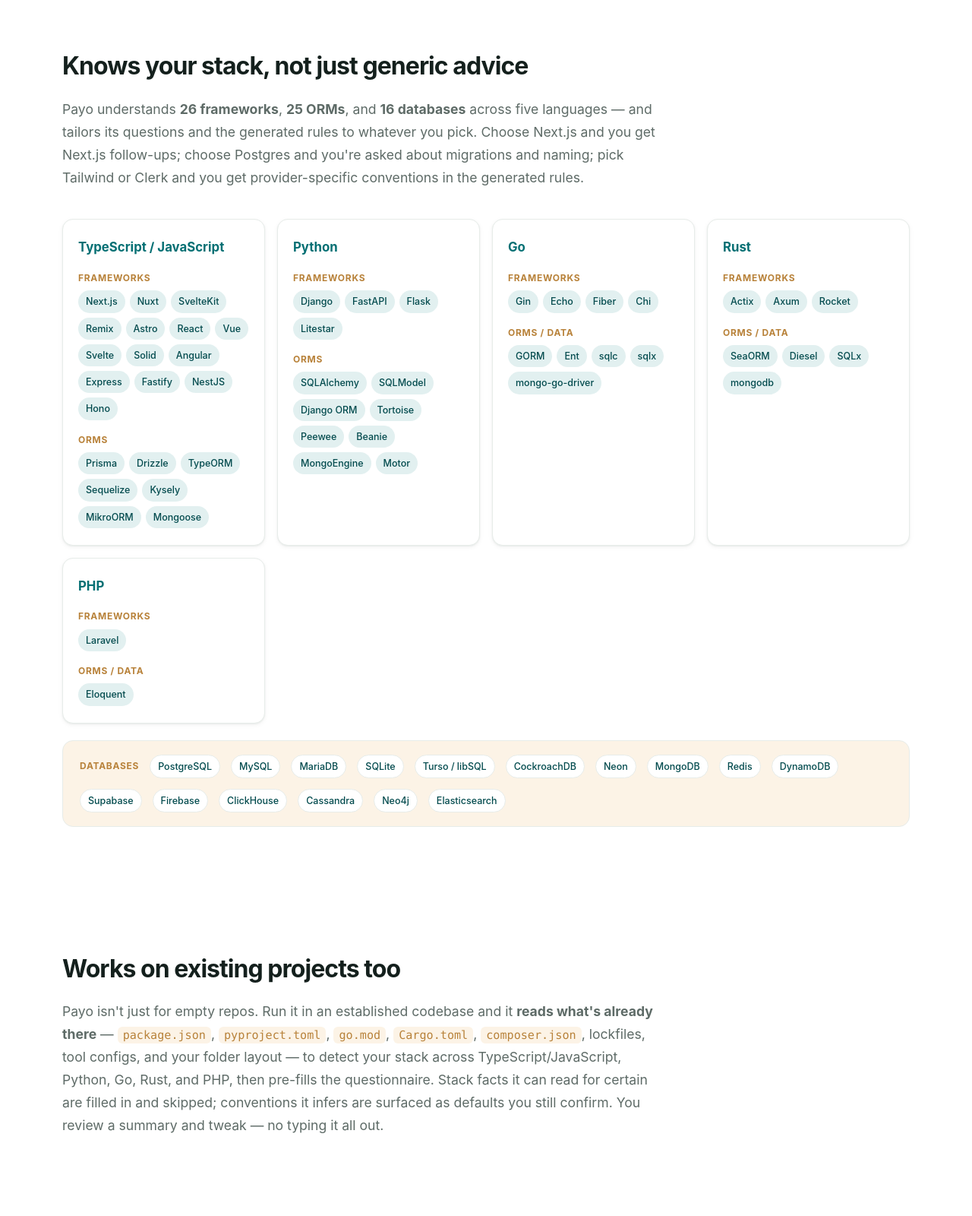
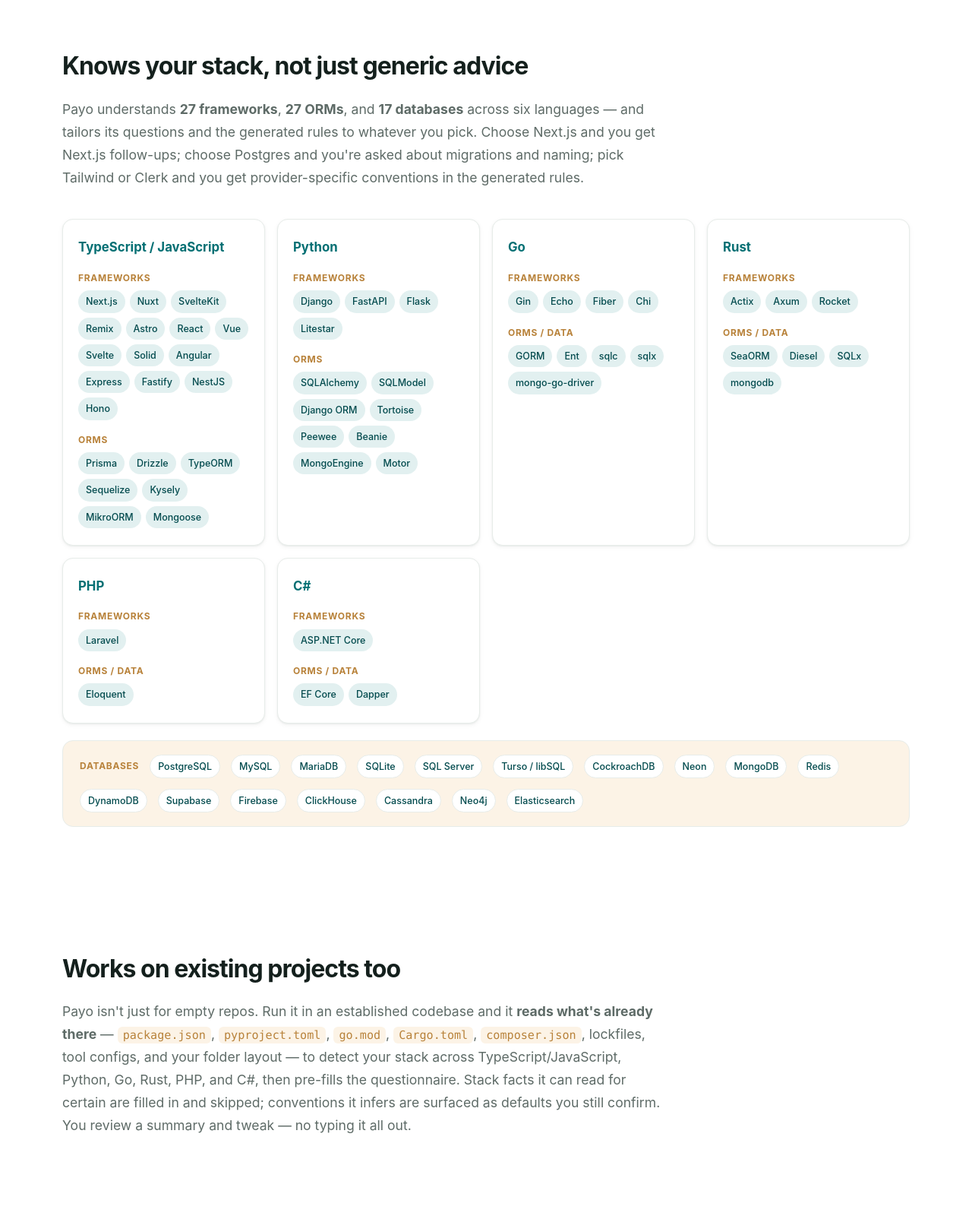
Before and after one commit to uttam-gelot/payo, a website: page docs/index.html in a window 1280 px wide. Shown: the part 2080-3680 px from the top of the page at 76% size. Drawn offline with Linux system fonts and the light colour scheme.

Commit message:
docs: list C# / .NET support

```diff
--- a/docs/index.html
+++ b/docs/index.html
@@ -86,7 +86,7 @@
       {
         "@type": "Question",
         "name": "Does Payo work on an existing project?",
-        "acceptedAnswer": { "@type": "Answer", "text": "Yes. Payo detects your stack from what's already in the repo — manifests like package.json, pyproject.toml, go.mod, Cargo.toml and composer.json, plus lockfiles, tool configs, and folder layout — across TypeScript/JavaScript, Python, Go, Rust, and PHP, then pre-fills the questionnaire. Stack facts it can read for certain are filled and skipped; inferred conventions are surfaced as defaults you confirm." }
+        "acceptedAnswer": { "@type": "Answer", "text": "Yes. Payo detects your stack from what's already in the repo — manifests like package.json, pyproject.toml, go.mod, Cargo.toml, composer.json and *.csproj, plus lockfiles, tool configs, and folder layout — across TypeScript/JavaScript, Python, Go, Rust, PHP, and C#, then pre-fills the questionnaire. Stack facts it can read for certain are filled and skipped; inferred conventions are surfaced as defaults you confirm." }
       }
     ]
   }
@@ -331,8 +331,8 @@
       <div class="sec-head">
         <h2>Knows your stack, not just generic advice</h2>
         <p>
-          Payo understands <strong>26 frameworks</strong>, <strong>25 ORMs</strong>, and
-          <strong>16 databases</strong> across five languages — and tailors its questions and the
+          Payo understands <strong>27 frameworks</strong>, <strong>27 ORMs</strong>, and
+          <strong>17 databases</strong> across six languages — and tailors its questions and the
           generated rules to whatever you pick. Choose Next.js and you get Next.js follow-ups;
           choose Postgres and you're asked about migrations and naming; pick Tailwind or Clerk
           and you get provider-specific conventions in the generated rules.
@@ -406,10 +406,22 @@
             <span class="chip">Eloquent</span>
           </div>
         </div>
+        <div class="stack">
+          <div class="lang"><em>C#</em></div>
+          <div class="kicker">Frameworks</div>
+          <div class="chips">
+            <span class="chip">ASP.NET Core</span>
+          </div>
+          <div class="kicker">ORMs / data</div>
+          <div class="chips">
+            <span class="chip">EF Core</span><span class="chip">Dapper</span>
+          </div>
+        </div>
       </div>
       <div class="db-row">
         <span class="kicker">Databases</span>
         <span class="chip">PostgreSQL</span><span class="chip">MySQL</span><span class="chip">MariaDB</span><span class="chip">SQLite</span>
+        <span class="chip">SQL Server</span>
         <span class="chip">Turso / libSQL</span><span class="chip">CockroachDB</span><span class="chip">Neon</span><span class="chip">MongoDB</span>
         <span class="chip">Redis</span><span class="chip">DynamoDB</span><span class="chip">Supabase</span><span class="chip">Firebase</span>
         <span class="chip">ClickHouse</span><span class="chip">Cassandra</span><span class="chip">Neo4j</span><span class="chip">Elasticsearch</span>
@@ -423,7 +435,7 @@
           Payo isn't just for empty repos. Run it in an established codebase and it
           <strong>reads what's already there</strong> — <code>package.json</code>, <code>pyproject.toml</code>,
           <code>go.mod</code>, <code>Cargo.toml</code>, <code>composer.json</code>, lockfiles, tool configs, and your folder layout — to detect
-          your stack across TypeScript/JavaScript, Python, Go, Rust, and PHP, then pre-fills the questionnaire.
+          your stack across TypeScript/JavaScript, Python, Go, Rust, PHP, and C#, then pre-fills the questionnaire.
           Stack facts it can read for certain are filled in and skipped; conventions it infers are surfaced as
           defaults you still confirm. You review a summary and tweak — no typing it all out.
         </p>
@@ -453,7 +465,7 @@
             <li><b>Get tailored guidance files.</b> <span>Rich AI-written docs when the tool's CLI is present, solid templates otherwise.</span></li>
             <li><b>Optional bootstrap prompt.</b> <span>A paste-ready prompt to scaffold a runnable project honoring the rules.</span></li>
           </ol>
-          <p class="stat">Understands <b>26 frameworks</b>, <b>25 ORMs</b>, and <b>16 databases</b> across TypeScript/JavaScript, Python, Go, Rust, and PHP.</p>
+          <p class="stat">Understands <b>27 frameworks</b>, <b>27 ORMs</b>, and <b>17 databases</b> across TypeScript/JavaScript, Python, Go, Rust, PHP, and C#.</p>
         </div>
       </div>
     </section>
@@ -479,7 +491,7 @@
         </details>
         <details>
           <summary>Does Payo work on an existing project?</summary>
-          <p>Yes. Payo detects your stack from what's already in the repo — manifests (<code>package.json</code>, <code>pyproject.toml</code>, <code>go.mod</code>, <code>Cargo.toml</code>, <code>composer.json</code>), lockfiles, tool configs, and folder layout — across TypeScript/JavaScript, Python, Go, Rust, and PHP, then pre-fills the questionnaire. Stack facts it reads for certain are filled and skipped; inferred conventions become defaults you confirm.</p>
+          <p>Yes. Payo detects your stack from what's already in the repo — manifests (<code>package.json</code>, <code>pyproject.toml</code>, <code>go.mod</code>, <code>Cargo.toml</code>, <code>composer.json</code>, <code>*.csproj</code>), lockfiles, tool configs, and folder layout — across TypeScript/JavaScript, Python, Go, Rust, PHP, and C#, then pre-fills the questionnaire. Stack facts it reads for certain are filled and skipped; inferred conventions become defaults you confirm.</p>
         </details>
         <details>
           <summary>Is Payo free and open source?</summary>
```
Also changed, not shown: CHANGELOG.md, README.md.
